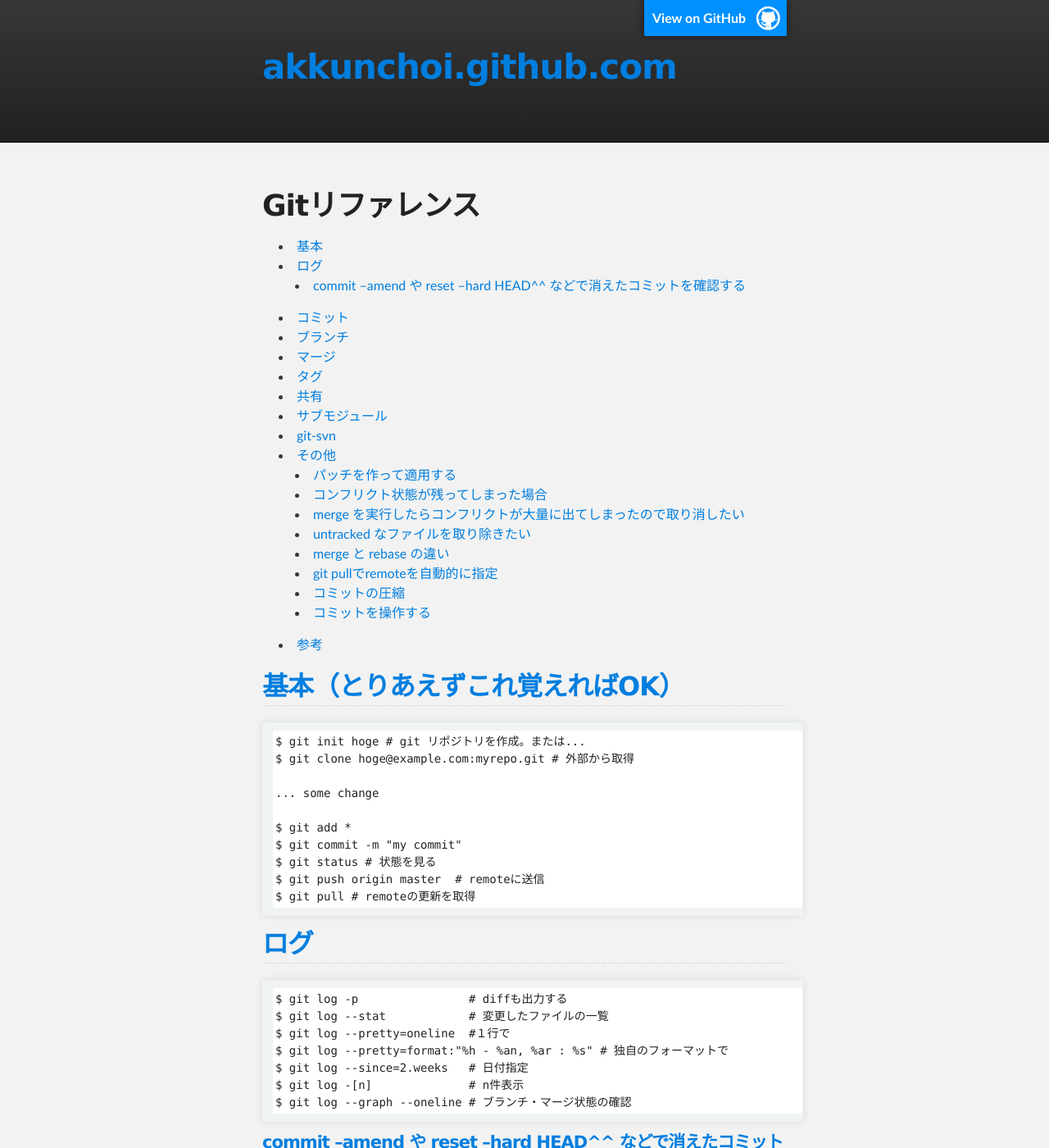
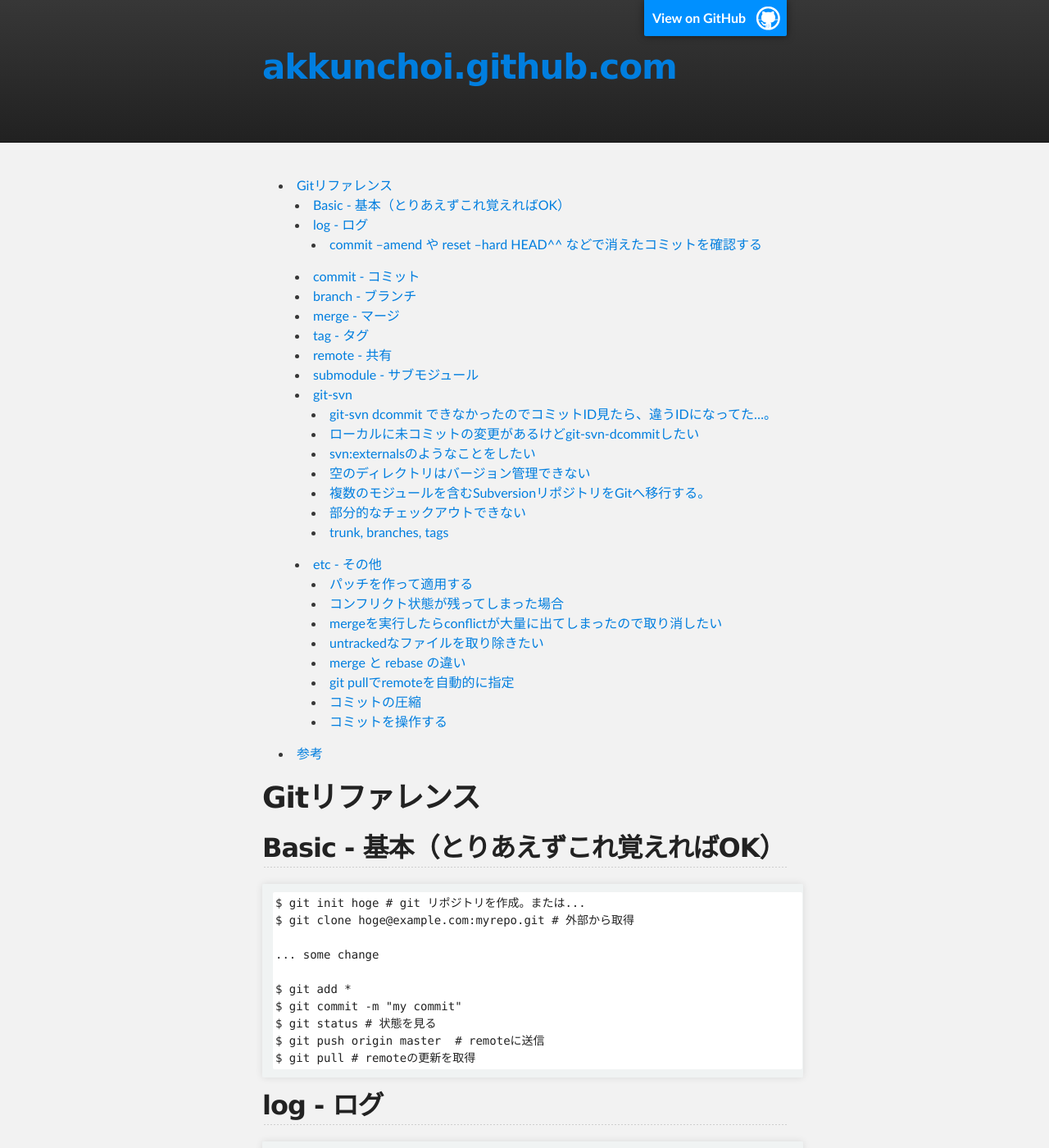
Before and after one commit to akkunchoi/akkunchoi.github.com, a Jekyll site: the page built from git-ref.md, in a window 1280 px wide and 1400 px high. Shown: the whole window at 82% size. Built offline with Jekyll 4.4.1, drawn with Linux system fonts in a browser that asks for light colours; some of the changed lines change nothing that is shown; some of the changed text lies outside the part shown.

Commit message:
using kramdown toc

```diff
--- a/git-ref.md
+++ b/git-ref.md
@@ -3,31 +3,14 @@ layout: default
 title: Gitリファレンス
 ---
 
+* TOC
+{:toc}
+
 {{ page.title }}
 ================
 
-- [基本](#basic)
-- [ログ](#log)
-  - [commit --amend や reset --hard HEAD^^ などで消えたコミットを確認する](#log-reflog)
-- [コミット](#commit)
-- [ブランチ](#branch)
-- [マージ](#merge)
-- [タグ](#tag)
-- [共有](#remote)
-- [サブモジュール](#submodule)
-- [git-svn](#svn)
-- [その他](#etc)
-  - [パッチを作って適用する](#patch)
-  - [コンフリクト状態が残ってしまった場合](#merge-head-exists)
-  - [merge を実行したらコンフリクトが大量に出てしまったので取り消したい](#merge-conflict)
-  - [untracked なファイルを取り除きたい](#clean)
-  - [merge と rebase の違い](#merge-and-rebase)
-  - [git pullでremoteを自動的に指定](#pull-track)
-  - [コミットの圧縮](#commit-squash)
-  - [コミットを操作する](#commit-rebase)
-- [参考](#links)
 
-<a name="basic"> 基本（とりあえずこれ覚えればOK）
+Basic - 基本（とりあえずこれ覚えればOK）
 -----------------------------
 
     $ git init hoge # git リポジトリを作成。または...
@@ -41,7 +24,7 @@ title: Gitリファレンス
     $ git push origin master  # remoteに送信
     $ git pull # remoteの更新を取得
 
-<a name="log">ログ
+log - ログ
 -------------------
 
     $ git log -p                # diffも出力する
@@ -52,7 +35,7 @@ title: Gitリファレンス
     $ git log -[n]              # n件表示
     $ git log --graph --oneline # ブランチ・マージ状態の確認
 
-#### <a name="log-reflog">commit --amend や reset --hard HEAD^^ などで消えたコミットを確認する
+#### commit --amend や reset --hard HEAD^^ などで消えたコミットを確認する
 
     $ git reflog
 
@@ -62,7 +45,7 @@ HEADの移り変わりを確認できる。ブランチの移動など。reset -
 
 
 
-<a name="commit">コミット
+commit - コミット
 -------
 
 この３手順で`svn commit`とだいたい同じ動作になる。
@@ -100,7 +83,7 @@ svn revertのようなもの。ステージングしていない変更の取り
     $ git checkout -p hoge.txt # interactiveに操作する
 
 
-<a name="branch">ブランチ
+branch - ブランチ
 ---------
 
 <http://progit.org/book/ja/ch3-1.html>
@@ -120,7 +103,7 @@ testing ブランチを作成（切り替えはしない）
     $ git checkout -b issue53
 
 
-<a name="merge">マージ
+merge - マージ
 ----------------
 
 通常のマージはFast forward ポインタを前に進めるだけ。
@@ -146,7 +129,7 @@ testing ブランチを作成（切り替えはしない）
     $ git cherry-pick {commit}
 
 
-<a name="tag">タグ
+tag - タグ
 -------
 
 タグの一覧
@@ -166,7 +149,7 @@ testing ブランチを作成（切り替えはしない）
     $ git push origin --tags # 共有されてないもの全部
     $ git push origin :missing_tag # リモートのタグを削除
 
-<a name="remote">共有
+remote - 共有
 ----------
 
 <http://progit.org/book/ja/ch3-5.html>
@@ -229,7 +212,7 @@ pull は fetch と merge を自動でやってくれる
     $ git push --force origin master
 
 
-<a name="submodule">サブモジュール
+submodule - サブモジュール
 ------------
 
 http://progit.org/book/ja/ch6-6.html
@@ -260,7 +243,7 @@ submoduleのあるリポジトリをcloneした後、
     $ git commit
 
 
-<a name="svn">git-svn
+git-svn
 ------------
 
 <http://progit.org/book/ja/ch8-1.html>
@@ -343,10 +326,10 @@ git clone すると今までの履歴含め、全てをコピーしなければ
 
 
 
-<a name="etc">その他
+etc - その他
 --------------------------------
 
-### <a name="patch">パッチを作って適用する
+### パッチを作って適用する
 
 <http://blog.s21g.com/articles/680>
 
@@ -358,7 +341,7 @@ git clone すると今までの履歴含め、全てをコピーしなければ
 
     $ git am 0001-hoge.patch
 
-### <a name="merge-head-exists">コンフリクト状態が残ってしまった場合
+### コンフリクト状態が残ってしまった場合
 
     # このようなメッセージがでた場合
     You have not concluded your merge (MERGE_HEAD exists).
@@ -367,15 +350,15 @@ git clone すると今までの履歴含め、全てをコピーしなければ
     $ git reset --merge
 
 
-### <a name="merge-conflict">mergeを実行したらconflictが大量に出てしまったので取り消したい
+### mergeを実行したらconflictが大量に出てしまったので取り消したい
 
     $ git reset --hard ORIG_HEAD
 
-### <a name="clean">untrackedなファイルを取り除きたい
+### untrackedなファイルを取り除きたい
 
     $ git clean -f
 
-### <a name="merge-and-rebase">merge と rebase の違い
+### merge と rebase の違い
 
 masterのHEADはポイントAにあるとする
 
@@ -418,7 +401,7 @@ A'' の HEAD^ は B
 mergeはブランチの履歴を残して一本にするけど、rebaseすると履歴も含めて一本に作り直す。そのためrebaseは注意が必要。
 
 
-### <a name="pull-track">git pullでremoteを自動的に指定
+### git pullでremoteを自動的に指定
 
     #
     # remoteが指定されてない(trackしてない)場合はリモート指定なしで git pull しても「わからないよ」と言われる
@@ -464,7 +447,7 @@ mergeはブランチの履歴を残して一本にするけど、rebaseすると
     $ git push -u origin master
 
 
-### <a name="commit-squash">コミットの圧縮
+### コミットの圧縮
 
 マージするときにひとつのコミットにまとめる。
 
@@ -473,7 +456,7 @@ mergeはブランチの履歴を残して一本にするけど、rebaseすると
 または git rebase -i でsquash する。（後述）
 
 
-### <a name="commit-rebase">コミットを操作する
+### コミットを操作する
 
     # コミット２つあったとする
     git commit -am "hoge"
@@ -502,7 +485,7 @@ mergeはブランチの履歴を残して一本にするけど、rebaseすると
 で、行を消すとそのコミットが失われる。でも全部消すとrebaseは中止になる。
 
 
-<a name="links">参考
+参考
 ================
 
 - [Pro Git](http://git-scm.com/book/ja)
```
